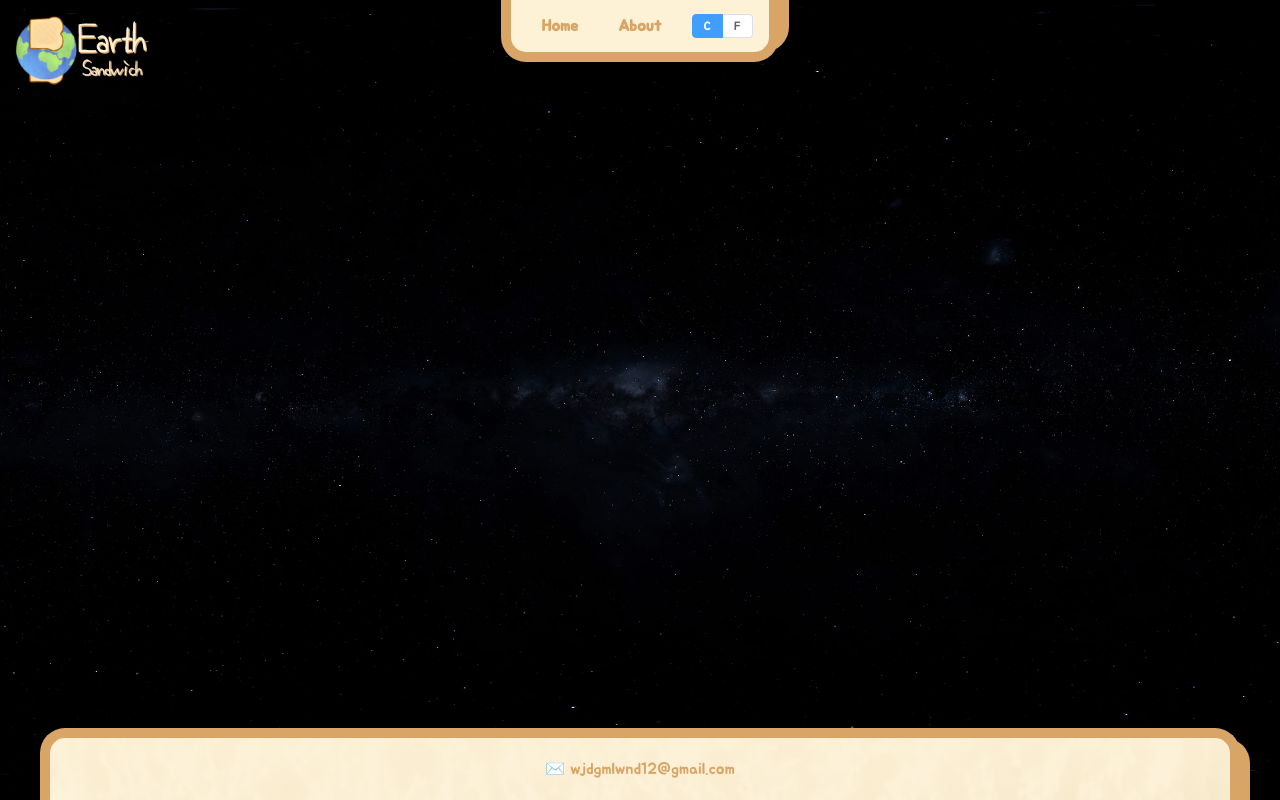
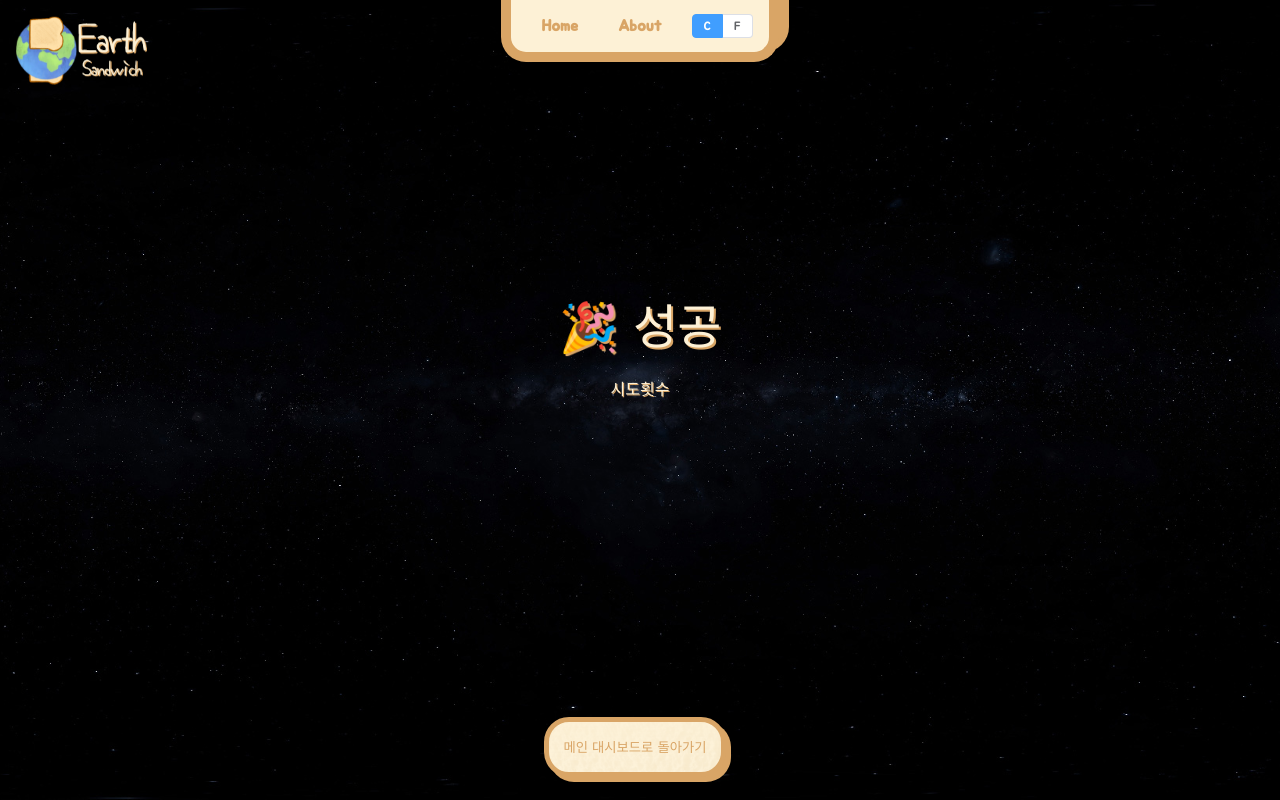
Before and after one commit to JHuiJung/skala-vue, a Vue app: page /victory in a window 1280 px wide. Shown: the top 800 px of the page. Built offline with nearby package versions, Linux system fonts and the light colour scheme.

Commit message:
승리페이지 추가

```diff
--- a/src/assets/main.css
+++ b/src/assets/main.css
@@ -60,6 +60,13 @@ body {
   margin: 20px 0px 0px 0px;
 }
 
+.bread-font-h1-light{
+  color: var(--bread-fill-color);
+  text-shadow: 2px 2px var(--bread-border-color);
+  font-size: 3em;
+  margin: 20px 0px 0px 0px;
+}
+
 .bread-font-h3{
   color: var(--bread-border-color);
   text-shadow: 1px 1px var(--bread-crust-mid-color);
--- a/src/components/ass/EarthSectionForDetail.vue
+++ b/src/components/ass/EarthSectionForDetail.vue
@@ -1,11 +1,13 @@
 <script setup>
 import { ref, onMounted, onBeforeUnmount, watch } from 'vue'
 import * as THREE from 'three'
+import { useRouter } from 'vue-router'
 import { useSandwichStore } from '../../stores/sandwich'
 import { BreadState, getBreadState } from '../../constants/breadState'
 import earthTextureUrl from '../../assets/img/earth_day_4096.jpg'
 import earthNormalMapUrl from '../../assets/img/earth_normal_map.png'
 
+const router = useRouter()
 const sandwichStore = useSandwichStore()
 const canvasContainer = ref(null)
 
@@ -174,6 +176,16 @@ const playCutscene = async () => {
   )
 
   sandwichStore.isCutscenePlaying = false
+
+  // 승리 조건: 두 도시 모두 식빵 상태가 완벽일 때 - 연출이 끝난 시점에 판정
+  const isVictory =
+    getBreadState(selected) === BreadState.PERFECT && getBreadState(opposite) === BreadState.PERFECT
+
+  if (isVictory) {
+    sandwichStore.victoryCount = sandwichStore.count
+    sandwichStore.gameClear = true
+    router.push('/victory')
+  }
 }
 
 onMounted(() => {
--- a/src/components/ass/WeatherDetailResult.vue
+++ b/src/components/ass/WeatherDetailResult.vue
@@ -3,7 +3,6 @@ import { ref, onMounted } from 'vue'
 import axios from 'axios'
 import { useRoute } from 'vue-router'
 import { useSandwichStore } from '../../stores/sandwich'
-import { BreadState, getBreadState } from '../../constants/breadState'
 import WeatherDetailResultCard from './WeatherDetailResultCard.vue'
 import BaseContentFit from './Slots/BaseContentFit.vue'
 
@@ -67,14 +66,7 @@ onMounted(async () => {
       oppositeCity: oppositeCity.value,
     })
     sandwichStore.count++
-
-    // 승리 조건: 두 도시 모두 식빵 상태가 완벽일 때
-    if (
-      getBreadState(selectedCity.value) === BreadState.PERFECT &&
-      getBreadState(oppositeCity.value) === BreadState.PERFECT
-    ) {
-      sandwichStore.gameClear = true
-    }
+    // 승리 조건(둘 다 완벽) 판정 및 이동은 EarthSectionForDetail의 연출 종료 시점에서 처리
   } catch (error) {
     console.error('도시 정보를 가져오는 중 에러가 발생했습니다:', error)
     errorMessage.value = '도시 정보를 불러오지 못했습니다.'
--- a/src/components/ass/units/UnitSandwichTryCount.vue
+++ b/src/components/ass/units/UnitSandwichTryCount.vue
@@ -7,8 +7,15 @@ const sandwichStore = useSandwichStore()
 <template>
 
     <div class="bread-cnt-area">
-        <p class="bread-font-light">시도 횟수</p>
-        <p class="bread-font-try-cnt">{{ sandwichStore.count }}</p>
+        <template v-if="sandwichStore.gameClear">
+          <p class="bread-font-light">성공</p>
+          <p class="bread-font-light">시도횟수</p>
+          <p class="bread-font-try-cnt">{{ sandwichStore.victoryCount }}</p>
+        </template>
+        <template v-else>
+          <p class="bread-font-light">시도 횟수</p>
+          <p class="bread-font-try-cnt">{{ sandwichStore.count }}</p>
+        </template>
     </div>
 </template>
 <style>
--- a/src/router/index.js
+++ b/src/router/index.js
@@ -25,6 +25,11 @@ const router = createRouter({
       // which is lazy-loaded when the route is visited.
       component: () => import('../views/WeatherDetailView.vue'),
     },
+    {
+      path: '/victory',
+      name: 'victory',
+      component: () => import('../views/VictoryView.vue'),
+    },
   ],
 })
 
--- a/src/stores/sandwich.js
+++ b/src/stores/sandwich.js
@@ -7,7 +7,8 @@ export const useSandwichStore = defineStore('sandwich', () => {
   const log = ref([])
   const count = ref(0)
   const gameClear = ref(false)
+  const victoryCount = ref(null)
   const isCutscenePlaying = ref(false)
 
-  return { selectedCity, oppositeCity, log, count, gameClear, isCutscenePlaying }
+  return { selectedCity, oppositeCity, log, count, gameClear, victoryCount, isCutscenePlaying }
 })
--- /dev/null
+++ b/src/views/VictoryView.vue
@@ -0,0 +1,33 @@
+<script setup>
+import UnitGoToHome from '@/components/ass/units/UnitGoToHome.vue';
+import { useSandwichStore } from '../stores/sandwich'
+
+const sandwichStore = useSandwichStore()
+</script>
+
+<template>
+  <div class="victory-view">
+    <p class="bread-font-h1-light">🎉 성공</p>
+    <p class="bread-font-light">시도횟수</p>
+    <p class="victory-count">{{ sandwichStore.victoryCount }}</p>
+  </div>
+  <UnitGoToHome/>
+</template>
+
+<style scoped>
+.victory-view {
+  display: flex;
+  flex-direction: column;
+  align-items: center;
+  justify-content: center;
+  min-height: 70vh;
+  text-align: center;
+}
+
+.victory-count {
+  font-size: 10em;
+  color: var(--bread-fill-color);
+  text-shadow: 3px 3px var(--bread-border-color);
+  margin: 0;
+}
+</style>
```
